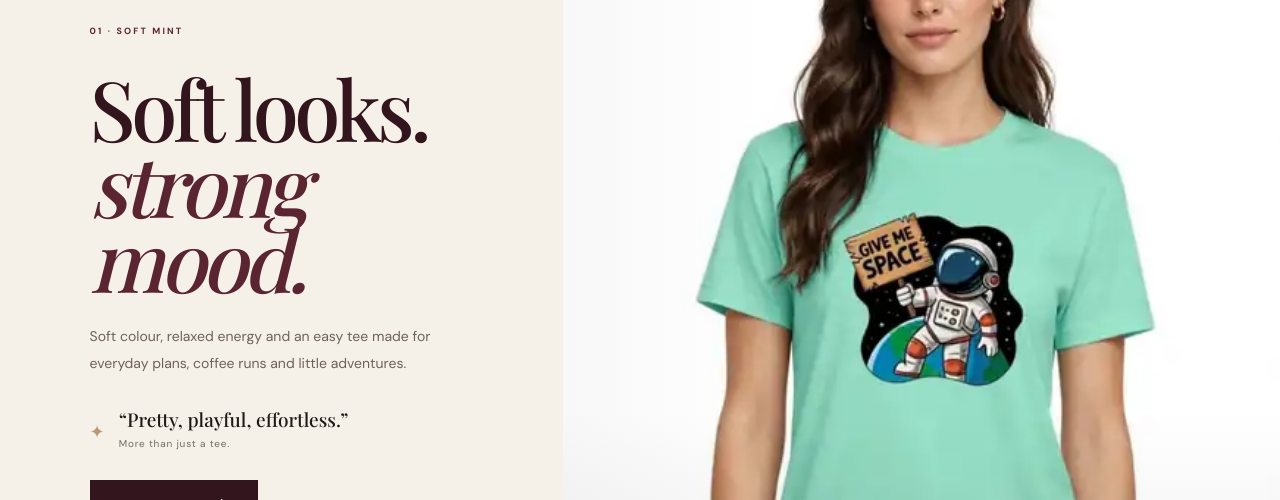
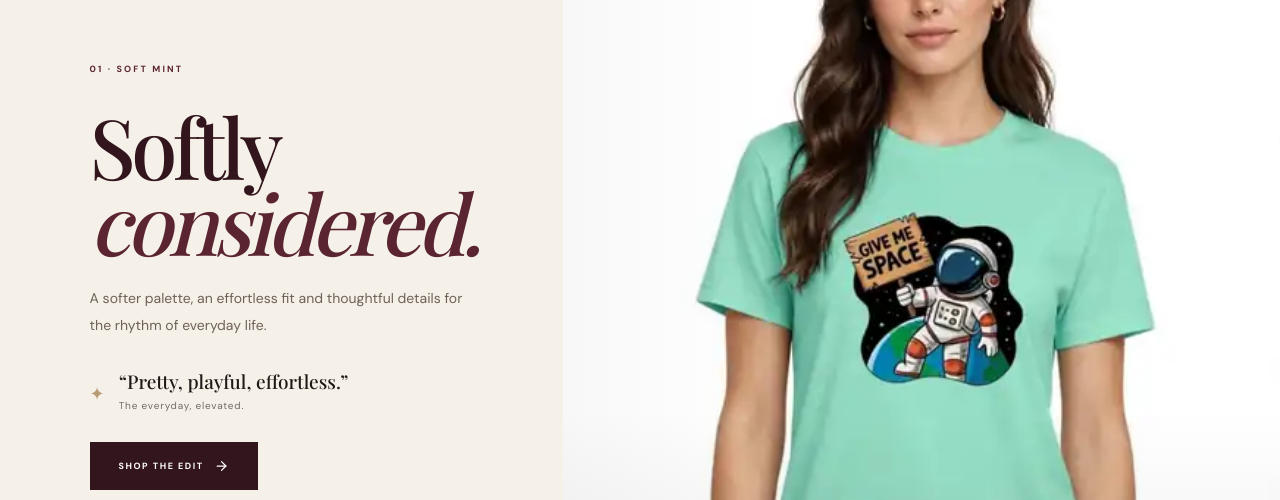
Before and after one commit to Zenitsu11/lolaengland, a Next.js app: page / in a window 1280 px wide. Shown: the part 237-737 px from the top of the page. Built offline with nearby package versions, Linux system fonts and the light colour scheme; no server answers; the database is empty.

Commit message:
Refine LOLA ENGLAND homepage campaign voice

```diff
--- a/components/mood-hero.tsx
+++ b/components/mood-hero.tsx
@@ -6,10 +6,10 @@ import { useEffect, useRef, useState, type KeyboardEvent, type TouchEvent } from
 import { SafeImage } from '@/components/safe-image';
 
 const slides = [
-  { image:'/products/lola-brown-front.webp?v=8', kicker:'LOLA ENGLAND · WOMEN’S EDIT', title:'Wear your', italic:'mood.', copy:'Trendy, comfortable and made for every version of you. Express yourself with women’s T-shirts that speak louder.', quote:'“Good outfits. Brighter days.”', note:'THE NEW', label:'LOLA GIRL', href:'/collection/all' },
-  { image:'/products/lola-mint-front.webp?v=6', kicker:'01 · SOFT MINT', title:'Soft looks.', italic:'strong mood.', copy:'Soft colour, relaxed energy and an easy tee made for everyday plans, coffee runs and little adventures.', quote:'“Pretty, playful, effortless.”', note:'SOFT EDIT', label:'LOLA GIRL', href:'/collection/soft-pink' },
-  { image:'/products/lola-navy-front.webp?v=6', kicker:'02 · AFTER DARK', title:'Own the', italic:'night.', copy:'A deeper mood for evenings, city walks and everything after sunset. Easy fit, bold energy.', quote:'“Bold looks. Easy confidence.”', note:'NIGHT EDIT', label:'AFTER DARK', href:'/collection/after-dark' },
-  { image:'/products/lola-olive-front.webp?v=6', kicker:'03 · GRAPHIC GIRL', title:'Say it with', italic:'your tee.', copy:'Statement graphics, relaxed silhouettes and main-character energy without trying too hard.', quote:'“Style that feels like you.”', note:'GRAPHIC EDIT', label:'GRAPHIC GIRL', href:'/collection/graphic-girl' },
+  { image:'/products/lola-brown-front.webp?v=8', kicker:'LOLA ENGLAND · THE WOMENSWEAR EDIT', title:'Wear your', italic:'mood.', copy:'Considered everyday pieces, expressive details and an easy sense of confidence. Discover the current LOLA edit.', quote:'“A little more considered. A little more you.”', note:'THE NEW', label:'LOLA GIRL', href:'/collection/all' },
+  { image:'/products/lola-mint-front.webp?v=6', kicker:'01 · SOFT MINT', title:'Softly', italic:'considered.', copy:'A softer palette, an effortless fit and thoughtful details for the rhythm of everyday life.', quote:'“Pretty, playful, effortless.”', note:'SOFT EDIT', label:'LOLA GIRL', href:'/collection/soft-pink' },
+  { image:'/products/lola-navy-front.webp?v=6', kicker:'02 · AFTER DARK', title:'After', italic:'hours.', copy:'A deeper palette for late plans and city evenings. Effortless shape, understated confidence.', quote:'“Bold looks. Easy confidence.”', note:'NIGHT EDIT', label:'AFTER DARK', href:'/collection/after-dark' },
+  { image:'/products/lola-olive-front.webp?v=6', kicker:'03 · GRAPHIC GIRL', title:'Make it', italic:'personal.', copy:'Expressive graphics and relaxed silhouettes, made to bring personality to everyday dressing.', quote:'“Style that feels like you.”', note:'GRAPHIC EDIT', label:'GRAPHIC GIRL', href:'/collection/graphic-girl' },
 ];
 
 const INTERVAL = 5000;
@@ -82,7 +82,7 @@ export function MoodHero({ imageUrls = [], videoUrls = [] }: MoodHeroProps) {
               <p className="editorial-kicker">{slide.kicker}</p>
               <h1>{slide.title}<br/><em>{slide.italic}</em></h1>
               <p>{slide.copy}</p>
-              <div className="editorial-hero-quote"><span>✦</span><div><strong>{slide.quote}</strong><small>More than just a tee.</small></div></div>
+              <div className="editorial-hero-quote"><span>✦</span><div><strong>{slide.quote}</strong><small>The everyday, elevated.</small></div></div>
               <Link className="btn btn-dark" href={slide.href}>SHOP THE EDIT <ArrowRight/></Link>
             </div>
             <Link className="mood-hero-image image-safe" href={slide.href} aria-label={'Shop ' + slide.label}>
```
